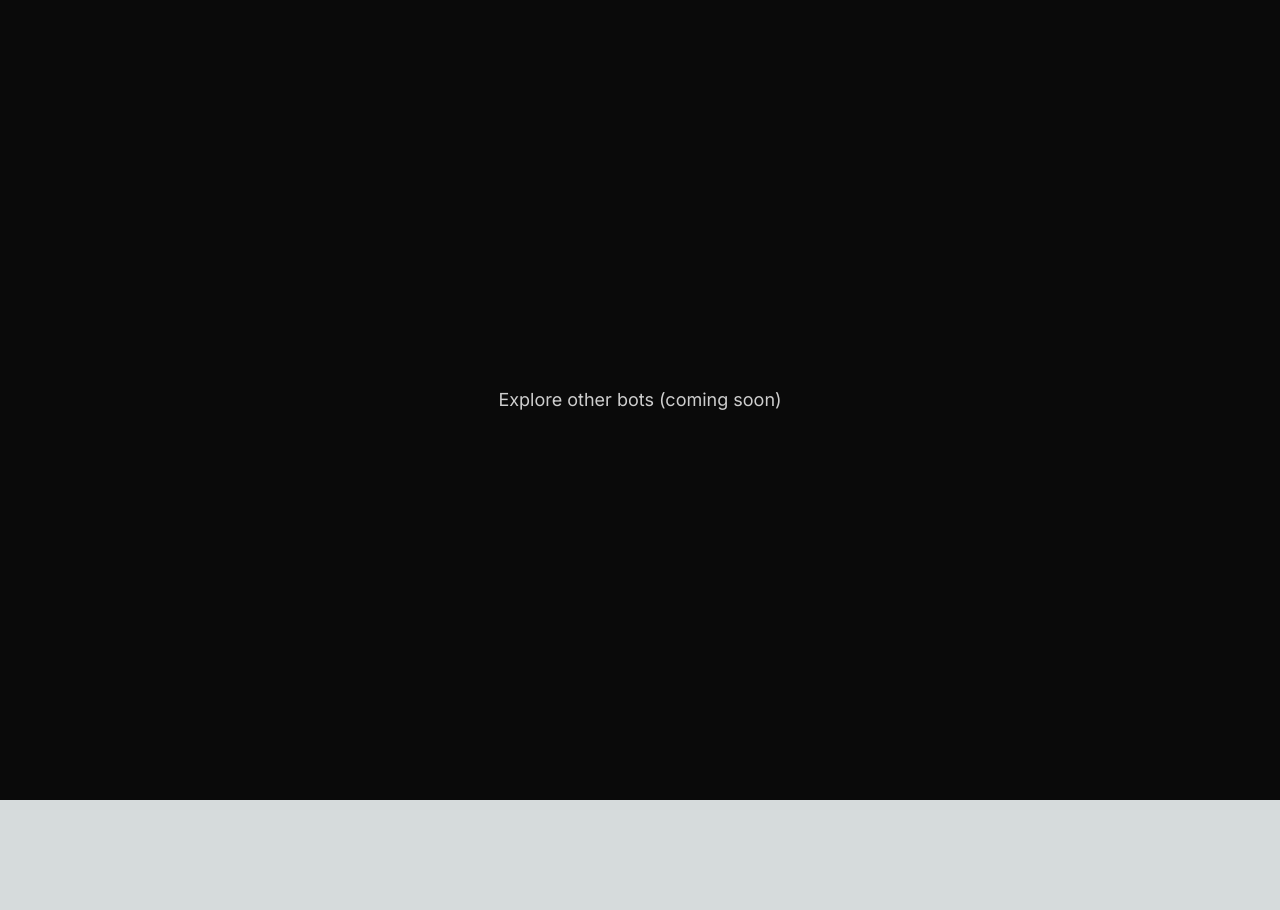
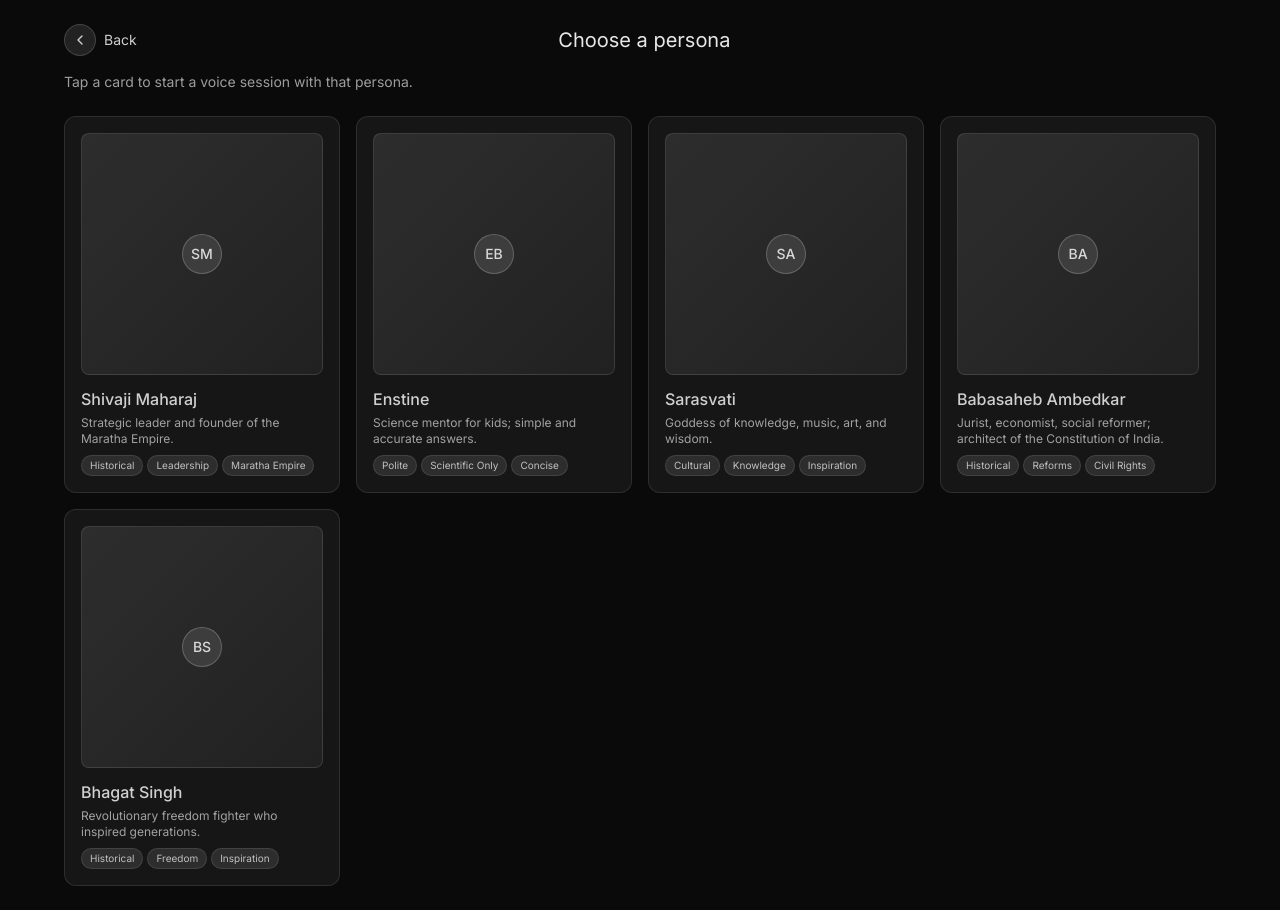
Before and after one commit to Adysun-Ventures/talking-ai, a Next.js app: page /explore in a window 1280 px wide. Before the commit the page ends 800 px from the top, so only its background shows below. Built offline with nearby package versions, Linux system fonts and the light colour scheme.

Commit message:
Add persona selection feature to ExplorePage; implement layout improvements and enhance user interaction with detailed bot descriptions and badges.

```diff
--- a/app/explore/page.tsx
+++ b/app/explore/page.tsx
@@ -1,7 +1,88 @@
+import Link from 'next/link';
+import BackButton from '@/components/BackButton';
+
+type Persona = {
+  id: string;
+  label: string;
+  description: string;
+  badges: string[];
+  initials: string; // used in placeholder avatar
+};
+
+const BOTS: Persona[] = [
+  {
+    id: 'shivaji-maharaj',
+    label: 'Shivaji Maharaj',
+    description: 'Strategic leader and founder of the Maratha Empire.',
+    badges: ['Historical', 'Leadership', 'Maratha Empire'],
+    initials: 'SM',
+  },
+  {
+    id: 'enstine',
+    label: 'Enstine',
+    description: 'Science mentor for kids; simple and accurate answers.',
+    badges: ['Polite', 'Scientific Only', 'Concise'],
+    initials: 'EB',
+  },
+  {
+    id: 'sarasvati',
+    label: 'Sarasvati',
+    description: 'Goddess of knowledge, music, art, and wisdom.',
+    badges: ['Cultural', 'Knowledge', 'Inspiration'],
+    initials: 'SA',
+  },
+  {
+    id: 'babasaheb-ambedkar',
+    label: 'Babasaheb Ambedkar',
+    description: 'Jurist, economist, social reformer; architect of the Constitution of India.',
+    badges: ['Historical', 'Reforms', 'Civil Rights'],
+    initials: 'BA',
+  },
+  {
+    id: 'bhagat-singh',
+    label: 'Bhagat Singh',
+    description: 'Revolutionary freedom fighter who inspired generations.',
+    badges: ['Historical', 'Freedom', 'Inspiration'],
+    initials: 'BS',
+  },
+];
+
 export default function ExplorePage() {
   return (
-    <main className="min-h-screen bg-neutral-950 flex items-center justify-center p-6">
-      <div className="text-white/80 text-lg">Explore other bots (coming soon)</div>
+    <main className="min-h-screen bg-neutral-950 p-6">
+      <div className="max-w-6xl mx-auto">
+        <div className="mb-4 flex items-center justify-between">
+          <BackButton />
+          <div className="text-white/90 text-xl">Choose a persona</div>
+          <div className="w-16" />
+        </div>
+        <div className="mb-6 text-white/60 text-sm">Tap a card to start a voice session with that persona.</div>
+        <div className="grid grid-cols-2 sm:grid-cols-2 md:grid-cols-3 lg:grid-cols-4 gap-4">
+          {BOTS.map((b) => (
+            <Link
+              key={b.id}
+              href={`/?persona=${encodeURIComponent(b.id)}`}
+              className="group rounded-xl border border-white/10 bg-white/5 p-4 text-white/80 hover:text-white hover:bg-white/10 hover:border-white/20 transition-colors focus:outline-none focus:ring-2 focus:ring-sky-400/40"
+              aria-label={`Select ${b.label}`}
+            >
+              <div className="aspect-square w-full rounded-lg bg-gradient-to-br from-white/10 to-white/5 border border-white/10 mb-3 group-hover:border-white/20 flex items-center justify-center overflow-hidden">
+                <div className="w-10 h-10 rounded-full bg-white/10 border border-white/20 flex items-center justify-center text-white/80 text-sm font-medium">
+                  {b.initials}
+                </div>
+              </div>
+              <div className="font-medium mb-1">{b.label}</div>
+              <div className="text-xs text-white/60 line-clamp-2 mb-2">{b.description}</div>
+              <div className="flex flex-wrap gap-1">
+                {b.badges.map((tag) => (
+                  <span key={tag} className="px-2 py-0.5 rounded-full text-[10px] bg-white/10 border border-white/10 text-white/70 group-hover:text-white">
+                    {tag}
+                  </span>
+                ))}
+              </div>
+            </Link>
+          ))}
+        </div>
+      </div>
     </main>
   );
 }
--- /dev/null
+++ b/components/BackButton.tsx
@@ -0,0 +1,30 @@
+'use client';
+
+import { useRouter } from 'next/navigation';
+
+export default function BackButton() {
+  const router = useRouter();
+  return (
+    <button
+      type="button"
+      onClick={() => router.back()}
+      aria-label="Go back"
+      className="inline-flex items-center gap-2 text-white/80 hover:text-white transition-colors"
+    >
+      <span className="inline-flex items-center justify-center w-8 h-8 rounded-full bg-white/10 border border-white/15">
+        <svg
+          className="w-4 h-4"
+          viewBox="0 0 24 24"
+          fill="none"
+          stroke="currentColor"
+          strokeWidth="2"
+          strokeLinecap="round"
+          strokeLinejoin="round"
+        >
+          <polyline points="15 18 9 12 15 6" />
+        </svg>
+      </span>
+      <span className="text-sm">Back</span>
+    </button>
+  );
+}
```
